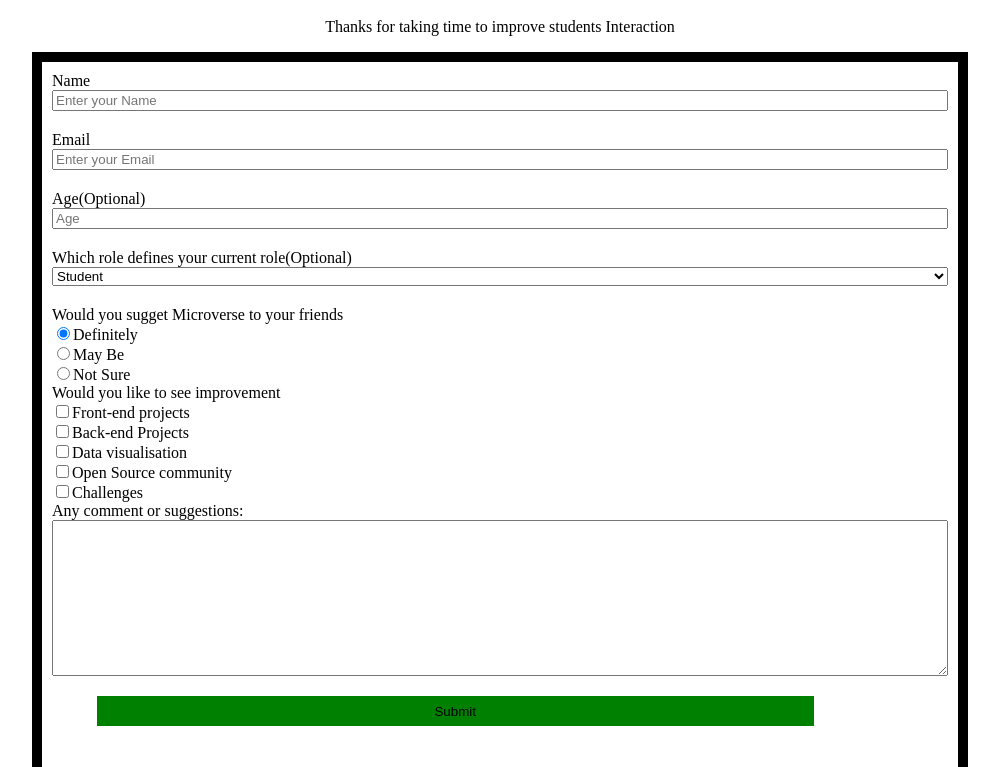
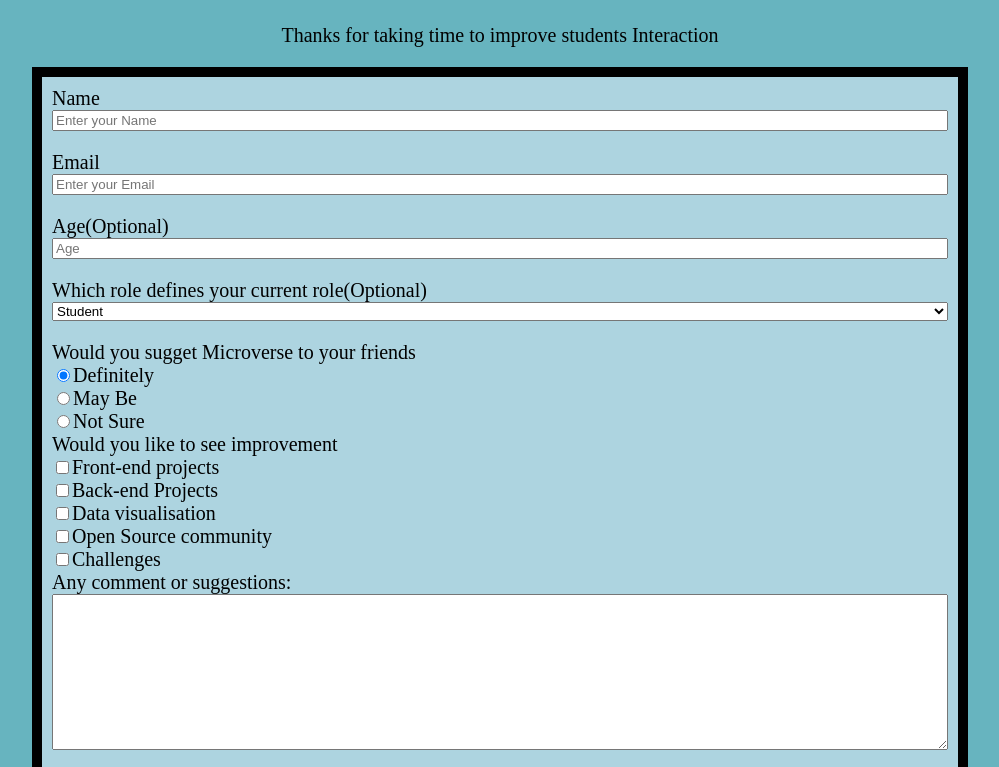
Before and after one commit to viveklaks/trialVivekWithOuail, a plain HTML site: page index.html in a window 1280 px wide. Shown: the part 91-858 px from the top of the page, without its empty margins (148-1147 px from the left). Drawn offline with Linux system fonts and the light colour scheme.

Commit message:
add background color

```diff
--- a/styles.css
+++ b/styles.css
@@ -3,8 +3,10 @@ html{
     width: 100%
 }
 body{
+    font-size: 20px;
     height: 100%;
-    width: 100%
+    width: 100%;
+    background-color: #67b4bf;
 }
 h1{
     height: 10%;
@@ -16,6 +18,7 @@ h1{
     text-align: center;
 }
 form{
+    background-color:#add4e0 ;
     margin:auto;
     border: 10px solid black;
     height: 100%;
```
